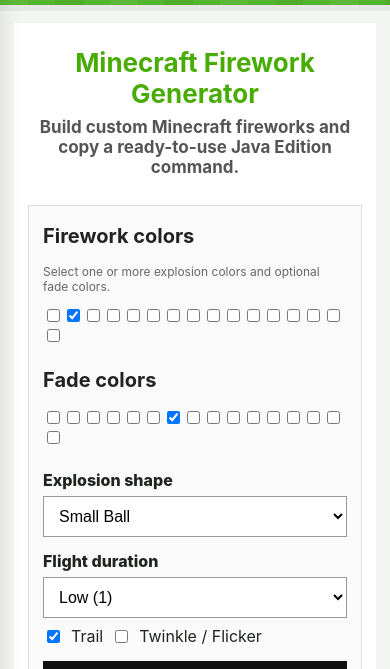
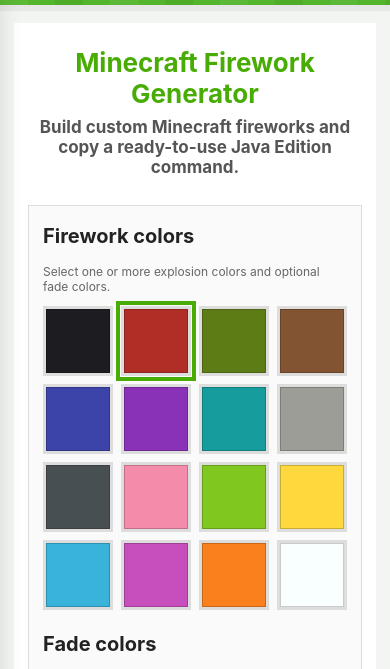
Before and after one commit to phanluanvt/minetoolsx, a website: page public/firework.html in a window 390 px wide. Shown: the part 99-768 px from the top of the page. Drawn offline with Linux system fonts and the light colour scheme.

Commit message:
Add firework multi-color palette UI

```diff
--- a/public/tools.css
+++ b/public/tools.css
@@ -28,3 +28,4 @@
 .seo-guide{margin-top:34px;background:#fff;text-align:left}.seo-guide p{line-height:1.65;color:#555}
 .copy-feedback{font-size:12px;color:#3f8f20;font-weight:800;margin-left:8px}
 @media(max-width:700px){.tool-main h1{font-size:26px}.panel{padding:18px 14px}.output{font-size:13px}}
+.color-palette{display:grid;grid-template-columns:repeat(8,1fr);gap:8px}.color-chip{cursor:pointer}.color-chip input{position:absolute;opacity:0}.color-chip span{display:block;aspect-ratio:1;border:3px solid #ddd;box-shadow:inset 0 0 0 1px #0003}.color-chip input:checked+span{outline:4px solid #48ac05;outline-offset:1px}@media(max-width:600px){.color-palette{grid-template-columns:repeat(4,1fr)}}
```
